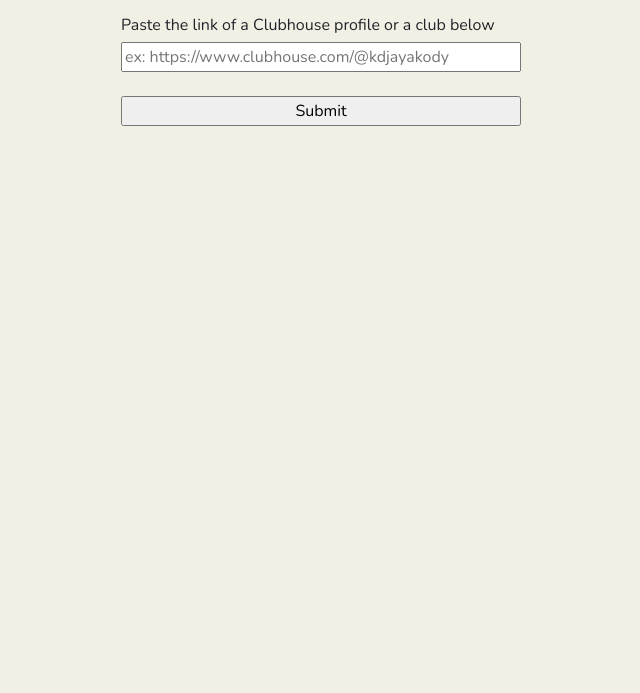
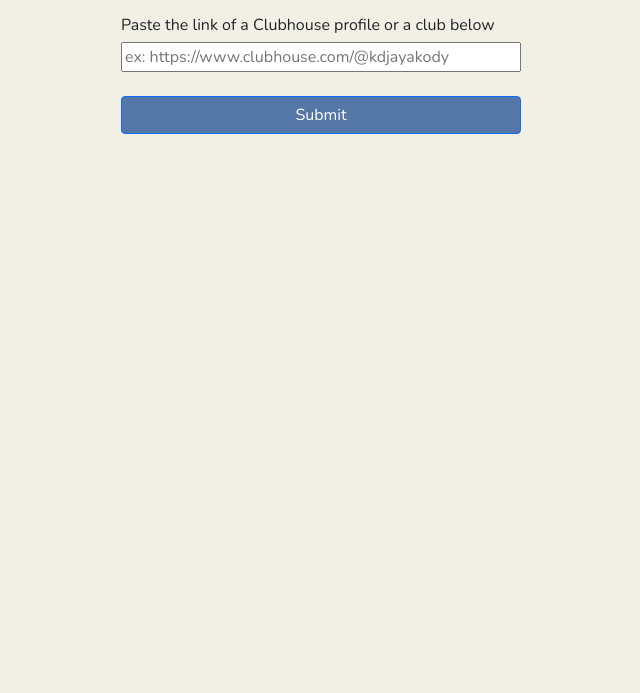
Before and after one commit to Isuru-Nanayakkara/clickable, a plain HTML site: page index.html in a window 1280 px wide. Shown: the part 107-800 px from the top of the page, without its empty margins (319-959 px from the left). Drawn offline with nearby package versions, Linux system fonts and the light colour scheme.

Commit message:
Button colors

```diff
--- a/css/styles.css
+++ b/css/styles.css
@@ -28,3 +28,7 @@
 #output {
     width: 400px;
 }
+
+.btn-primary {
+    background-color: #5577A8;
+}
--- a/index.html
+++ b/index.html
@@ -19,7 +19,7 @@
         <header>Paste the link of a Clubhouse profile or a club below</header>
         <input id="url" type="text" placeholder="ex: https://www.clubhouse.com/@kdjayakody">
         <br><br>
-        <input id="button" type="submit" value="Submit" onclick="getInputValue();">
+        <button id="button" class="btn btn-primary" type="submit" value="Submit" onclick="getInputValue();">Submit</button>
         <br><br>
         <div id="output"></div>
     </div>
```
